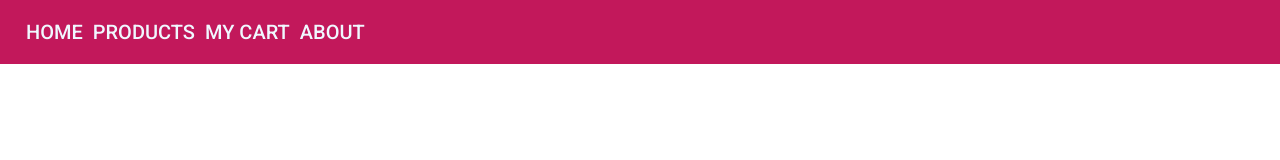
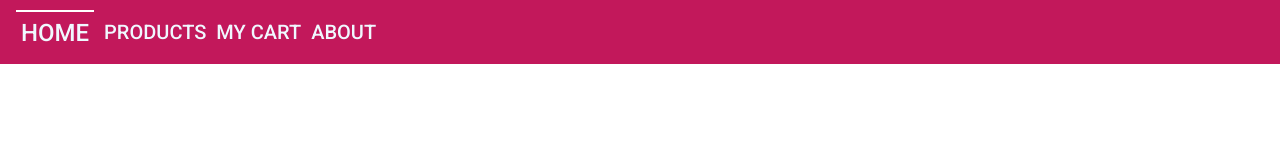
Before and after one commit to Vignesh179/ECv2.0, an Angular app: page / in a window 1280 px wide. In both pictures the pointer is over the link "HOME". Shown: the top 160 px of the page. Built offline with nearby package versions, Linux system fonts and the light colour scheme.

Commit message:
Update app.component.css

```diff
--- a/src/app/app.component.css
+++ b/src/app/app.component.css
@@ -4,3 +4,8 @@ a{
     padding-left: 10px;
     color: aliceblue;
 }
+a:hover{
+    font-size: 24px;
+    padding: 5px;
+    border-top: 2px solid white;
+}
```
